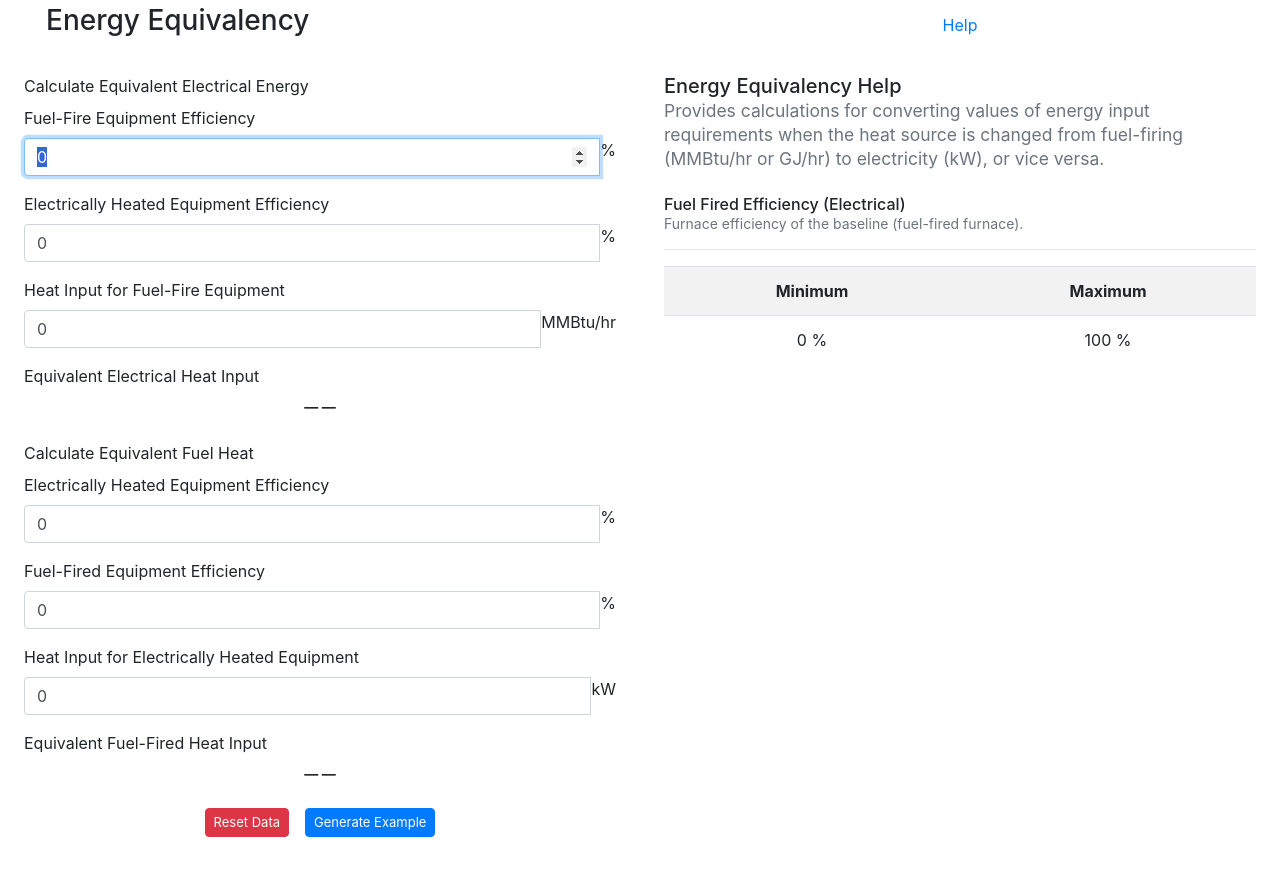
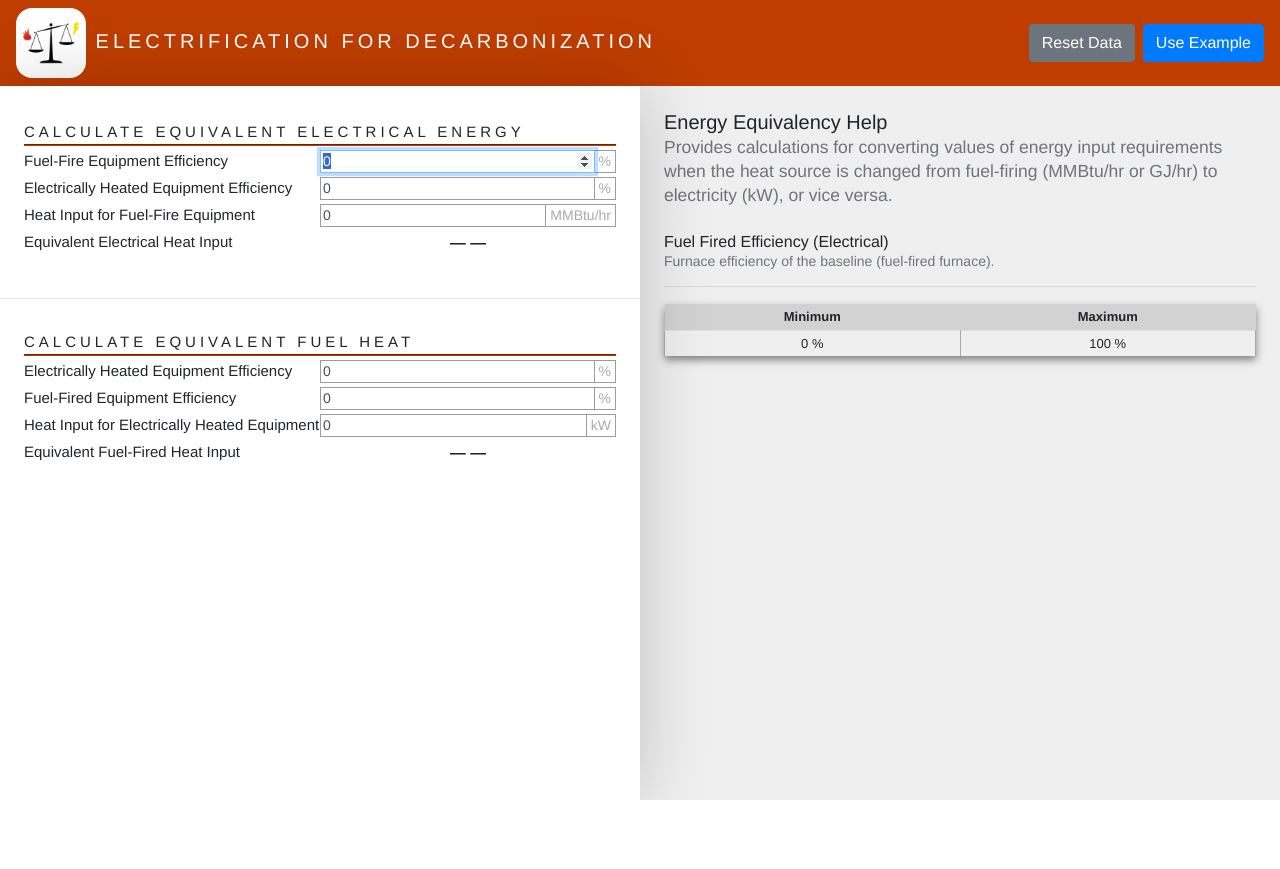
Before and after one commit to ORNL-AMO/Electrification-for-Decarbonization, an Angular app: page / in a window 1280 px wide. After the commit the page ends 800 px from the top, so only its background shows below. Built offline with nearby package versions, Linux system fonts and the light colour scheme.

Commit message:
add styling and icon

```diff
--- a/src/app/app.component.css
+++ b/src/app/app.component.css
@@ -0,0 +1,5 @@
+.container-fluid{
+    margin: 0px;
+    padding: 0px;
+    height: 100vh;
+}
--- a/src/app/app.component.html
+++ b/src/app/app.component.html
@@ -1 +1,8 @@
-<app-energy-equivalency></app-energy-equivalency>
+<div class="container-fluid d-flex flex-column">
+  <div class="p-0">
+    <app-banner></app-banner>
+  </div>
+  <div class="p-0 flex-grow-1">
+    <app-energy-equivalency></app-energy-equivalency>
+  </div>
+</div>
--- a/src/app/app.module.ts
+++ b/src/app/app.module.ts
@@ -3,10 +3,12 @@ import { BrowserModule } from '@angular/platform-browser';
 
 import { AppComponent } from './app.component';
 import { EnergyEquivalencyModule } from './energy-equivalency/energy-equivalency.module';
+import { BannerComponent } from './banner/banner.component';
 
 @NgModule({
   declarations: [
-    AppComponent
+    AppComponent,
+    BannerComponent
   ],
   imports: [
     BrowserModule,
--- /dev/null
+++ b/src/app/banner/banner.component.css
@@ -0,0 +1,15 @@
+.bg-phast{
+    background-color: #BF3D00;
+}
+
+.icon-img{
+    height: 70px;
+    background-color: white;
+    border-radius: 1rem;
+}
+
+.navbar-brand{
+    text-transform: uppercase;
+    display: inline-block;
+    letter-spacing: 4px;
+}
--- /dev/null
+++ b/src/app/banner/banner.component.html
@@ -0,0 +1,14 @@
+<nav class="navbar navbar-dark bg-phast">
+    <div class="navbar-brand p-0">
+        <img src="assets/energy-equ.png" class="icon-img">
+        Electrification for Decarbonization
+    </div>
+
+    <div class="form-inline">
+        <div class="pr-2">
+            <button class="btn btn-secondary my-2 my-sm-0" (click)="resetData()">Reset Data</button>
+        </div>
+
+        <button class="btn btn-primary my-2 my-sm-0" (click)="generateExample()">Use Example</button>
+    </div>
+</nav>
--- /dev/null
+++ b/src/app/banner/banner.component.ts
@@ -0,0 +1,33 @@
+import { Component, OnInit } from '@angular/core';
+import { EnergyEquivalencyService } from '../energy-equivalency/energy-equivalency.service';
+import { EnergyEquivalencyElectric, EnergyEquivalencyFuel } from '../models/energyEquivalency';
+
+@Component({
+  selector: 'app-banner',
+  templateUrl: './banner.component.html',
+  styleUrls: ['./banner.component.css']
+})
+export class BannerComponent implements OnInit {
+
+  constructor(private energyEquivalencyService: EnergyEquivalencyService) { }
+
+  ngOnInit(): void {
+  }
+
+
+  resetData() {
+    let electricData: EnergyEquivalencyElectric = this.energyEquivalencyService.getDefaultElectricData();
+    this.energyEquivalencyService.electricData.next(electricData);
+    let fuelData: EnergyEquivalencyFuel = this.energyEquivalencyService.getDefaultFuelData();
+    this.energyEquivalencyService.fuelData.next(fuelData);
+  }
+
+  generateExample() {
+    let electricData: EnergyEquivalencyElectric = this.energyEquivalencyService.getExampleElectricData();
+    this.energyEquivalencyService.electricData.next(electricData);
+    let fuelData: EnergyEquivalencyFuel = this.energyEquivalencyService.getExampleFuelData();
+    this.energyEquivalencyService.fuelData.next(fuelData);
+  }
+
+
+}
--- a/src/app/energy-equivalency/energy-equivalency-form/electricity-form/electricity-form.component.html
+++ b/src/app/energy-equivalency/energy-equivalency-form/electricity-form/electricity-form.component.html
@@ -1,4 +1,4 @@
-<form [formGroup]="form">
+<form class="p-4" [formGroup]="form">
     <label class="group-label">Calculate Equivalent Electrical Energy</label>
     <div class="form-group">
         <label for="fuelFiredEfficiency1">Fuel-Fire Equipment Efficiency</label>
--- a/src/app/energy-equivalency/energy-equivalency-form/fuel-form/fuel-form.component.html
+++ b/src/app/energy-equivalency/energy-equivalency-form/fuel-form/fuel-form.component.html
@@ -1,4 +1,4 @@
-<form [formGroup]="form">
+<form class="pt-2 pl-4 pr-4 pb-2" [formGroup]="form">
     <label class="group-label pt-2">Calculate Equivalent Fuel Heat</label>
     <div class="form-group">
         <label for="electricallyHeatedEfficiency2">Electrically Heated Equipment Efficiency</label>
--- a/src/app/energy-equivalency/energy-equivalency.component.css
+++ b/src/app/energy-equivalency/energy-equivalency.component.css
@@ -1,4 +1,4 @@
-.results-box {
+/* .results-box {
     border: solid;
     border-radius: 10px;
     border-color: #BF3D00
@@ -19,4 +19,20 @@
 
 .btn-form {
     border-radius: 4px !important;
-}
+} */
+
+
+
+
+.modification {
+    background: #fff;
+    -webkit-box-shadow: 0px 0px 69px -1px rgba(0,0,0,0.2);
+    -moz-box-shadow: 0px 0px 69px -1px rgba(0,0,0,0.2);
+    box-shadow: 0px 0px 69px -1px rgba(0,0,0,0.2);
+    z-index: 2;
+  }
+
+  .scroll-item{
+      max-height: 100% impo !important;
+      overflow-y: auto;
+  }
--- a/src/app/energy-equivalency/energy-equivalency.component.html
+++ b/src/app/energy-equivalency/energy-equivalency.component.html
@@ -1,79 +1,10 @@
-<!-- <div class="d-flex h-100 modify-conditions phast standalone-calculator">
-  <div class="d-flex flex-column modification w-50 mh-100 scroll-item">
-    <div #leftPanelHeader class="d-flex header mr-2 ml-2 pb-1 pt-1 align-items-center">
-      <div class="col-md-auto">
-        <img src="assets/images/calculator-icons/furnace-icons/energy-equ.png" class="ico-size2">
-      </div>
-      <div class="pl-2">
-        <h3>Energy Equivalency</h3>
-      </div>
-    </div>
-    <div class="d-flex flex-column m-4">
-      <app-energy-equivalency-form [formElectric]="formElectric" [formFuel]="formFuel"
-        (updateElectric)="updateElectric($event)" (updateFuel)="updateFuel($event)"
-        [energyEquivalencyElectricOutput]="energyEquivalencyElectricOutput"
-        [energyEquivalencyFuelOutput]="energyEquivalencyFuelOutput" (changeField)="setCurrentField($event)"
-        [settings]="settings"></app-energy-equivalency-form>
-      <div class="w-100 justify-content-center btn-group btn-group-sm">
-        <button type="button" class="btn btn-danger pull-right btn-sm m-2 btn-form" (click)="btnResetData()">
-          Reset Data
-        </button>
-        <!-- add "Generate Example" button. Make sure to use 'btn-primary' instead of 'btn-danger' for styling. --
-        <button type="button" class="btn btn-primary pull-right btn-sm m-2 btn-form" (click)="btnGenerateExample()">
-          Generate Example
-        </button>
-      </div>
-    </div>
+<div class="row no-gutters h-100">
+  <div class="col-6 modification scroll-item pt-2">
+    <app-electricity-form></app-electricity-form>
+    <hr>
+    <app-fuel-form></app-fuel-form>
   </div>
-  <div class="d-flex flex-column w-50 mh-100 scroll-item">
-    <div class="d-flex flex-wrap tabs primary mr-2 ml-2 sticky-top" [ngStyle]="{'height.px': headerHeight}">
-      <div class="flex-fill panel-tab-item h-100 active">
-        <a class="h-100 d-flex justify-content-center align-items-center">
-          <div>Help</div>
-        </a>
-      </div>
-    </div>
-    <div class="d-flex">
-      <app-energy-equivalency-help [currentField]="currentField"></app-energy-equivalency-help>
-    </div>
-  </div>
-</div> -->
-
-
-<div class="d-flex h-100 modify-conditions phast standalone-calculator">
-  <div class="d-flex flex-column modification w-50 mh-100 scroll-item">
-    <div #leftPanelHeader class="d-flex header mr-2 ml-2 pb-1 pt-1 align-items-center">
-      <div class="col-md-auto">
-        <!-- <img src="assets/images/calculator-icons/furnace-icons/energy-equ.png" class="ico-size2"> -->
-      </div>
-      <div class="pl-2">
-        <h3>Energy Equivalency</h3>
-      </div>
-    </div>
-    <div class="d-flex flex-column m-4">
-      <app-electricity-form></app-electricity-form>
-      <app-fuel-form></app-fuel-form>
-      <div class="w-100 justify-content-center btn-group btn-group-sm">
-        <button type="button" class="btn btn-danger pull-right btn-sm m-2 btn-form" (click)="resetData()">
-          Reset Data
-        </button>
-        <!-- add "Generate Example" button. Make sure to use 'btn-primary' instead of 'btn-danger' for styling. -->
-        <button type="button" class="btn btn-primary pull-right btn-sm m-2 btn-form" (click)="generateExample()">
-          Generate Example
-        </button>
-      </div>
-    </div>
-  </div>
-  <div class="d-flex flex-column w-50 mh-100 scroll-item">
-    <div class="d-flex flex-wrap tabs primary mr-2 ml-2 sticky-top" [ngStyle]="{'height.px': headerHeight}">
-      <div class="flex-fill panel-tab-item h-100 active">
-        <a class="h-100 d-flex justify-content-center align-items-center">
-          <div>Help</div>
-        </a>
-      </div>
-    </div>
-    <div class="d-flex">
-      <app-energy-equivalency-help></app-energy-equivalency-help>
-    </div>
+  <div class="col-6">
+    <app-energy-equivalency-help></app-energy-equivalency-help>
   </div>
 </div>
--- a/src/app/energy-equivalency/energy-equivalency.component.ts
+++ b/src/app/energy-equivalency/energy-equivalency.component.ts
@@ -1,7 +1,4 @@
-import { Component, OnInit, ElementRef, ViewChild, HostListener } from '@angular/core';
-import { EnergyEquivalencyService } from './energy-equivalency.service';
-import { FormGroup } from '@angular/forms';
-import { EnergyEquivalencyElectric, EnergyEquivalencyElectricOutput, EnergyEquivalencyFuel, EnergyEquivalencyFuelOutput } from '../models/energyEquivalency';
+import { Component, OnInit } from '@angular/core';
 
 @Component({
   selector: 'app-energy-equivalency',
@@ -9,48 +6,9 @@ import { EnergyEquivalencyElectric, EnergyEquivalencyElectricOutput, EnergyEquiv
   styleUrls: ['./energy-equivalency.component.css']
 })
 export class EnergyEquivalencyComponent implements OnInit {
-  @ViewChild('leftPanelHeader', { static: false }) leftPanelHeader: ElementRef;
 
-  @HostListener('window:resize', ['$event'])
-  onResize(event) {
-    this.resizeTabs();
-  }
-
-  headerHeight: number;
-
-  tabSelect: string = 'results';
-  constructor(private energyEquivalencyService: EnergyEquivalencyService) { }
+  constructor() { }
 
   ngOnInit() {
   }
-
-  ngAfterViewInit() {
-    setTimeout(() => {
-      this.resizeTabs();
-    }, 100);
-  }
-
-  resetData() {
-    let electricData: EnergyEquivalencyElectric = this.energyEquivalencyService.getDefaultElectricData();
-    this.energyEquivalencyService.electricData.next(electricData);
-    let fuelData: EnergyEquivalencyFuel = this.energyEquivalencyService.getDefaultFuelData();
-    this.energyEquivalencyService.fuelData.next(fuelData);
-  }
-
-  generateExample() {
-    let electricData: EnergyEquivalencyElectric = this.energyEquivalencyService.getExampleElectricData();
-    this.energyEquivalencyService.electricData.next(electricData);
-    let fuelData: EnergyEquivalencyFuel = this.energyEquivalencyService.getExampleFuelData();
-    this.energyEquivalencyService.fuelData.next(fuelData);
-  }
-
-  resizeTabs() {
-    if (this.leftPanelHeader) {
-      this.headerHeight = this.leftPanelHeader.nativeElement.clientHeight;
-    }
-  }
-
-  setTab(str: string) {
-    this.tabSelect = str;
-  }
 }
--- a/src/styles.css
+++ b/src/styles.css
@@ -1 +1,125 @@
 /* You can add global styles to this file, and also import other style files */
+
+.container-fluid{
+    font-family: "HelveticaNeue-Light", "Helvetica Neue Light", "Helvetica Neue", Helvetica, Arial, "Lucida Grande", sans-serif;
+    font-size: 18px;
+    background: #efefef;
+  }
+
+
+
+label {
+    margin-bottom: 0px !important;
+    font-size: 15px;
+  }
+  .form-group {
+    margin: 4px 0px !important;
+    position: relative;
+  }
+    .form-group:hover {
+      background: #D5D8DC;
+    }
+    .modal .form-group:hover {
+      background: transparent;
+    }
+  .container-fluid .form-control {
+     border-radius: 0;
+    border-color: #9c9c9c;
+    width: inherit;
+    padding: 2px;
+    line-height: 1;
+    font-size: 14px;
+    height: inherit;
+  }
+  .form-text {
+    margin-top: 0;
+  }
+  select.form-control:not([size]):not([multiple]) {
+    height: inherit;
+  }
+  .container-fluid .form-group:after {
+    display: table;
+    content: "";
+    clear: both;
+  }
+
+  .form-group label, .form-group .form-check {
+      float: left;
+    }
+    .container-fluid .form-group .form-check label {
+      float: none;
+    }
+    .container-fluid .form-group label {
+      width: 50%;
+    }
+
+    .container-fluid .form-group .form-control {
+      width: 50%;
+    }
+
+
+  .input-group {
+    width: inherit !important;
+  }
+  .units{
+      background: white;
+      padding-top: 0px;
+      padding-bottom: 0px;
+      padding-left: 0px;
+      border-radius: 0;
+      padding-right: .25rem;
+      padding-left: .25rem;
+      border-color: #9c9c9c;
+      border-top: solid;
+      border-width: 1px;
+      margin-bottom: 0px;
+      border-style: inset;
+      box-shadow: none;
+      border-left: none;
+        color: #a9a9a9;
+          font-size: 14px;
+               left: 0px;
+       right: 0px;
+       top: 0px;
+       position: inherit;
+   }
+
+   .disabled .units{
+     background-color: #eceeef;
+   }
+
+
+   .group-label{
+    border-bottom: #BF3D00 groove 2px;
+    width: 100%;
+    /* font-size: large; */
+    /* margin: 10px 0 0px 10px; */
+    font-size: 15px;
+    text-transform: uppercase;
+    display: inline-block;
+    letter-spacing: 4px;
+   }
+
+   .table-striped tbody tr:nth-of-type(odd) {
+    background-color: rgba(0, 0, 0, 0.12) !important;
+}
+
+.help-info .hr-spacer{
+    border: groove 1px;
+    width: 100%;
+}
+
+
+.help-info td,.help-info th{
+    font-size: small;
+    padding: 3px !important;
+}
+
+.help-info td{
+    border-right: solid 1px darkgray;
+    border-left: solid 1px darkgray;
+}
+
+.help-info tbody{
+    box-shadow: 0 4px 8px 0 grey
+}
```
Also changed, not shown: src/assets/energy-equ.png (added), 1 other file (tests, documents, lock files or other folders).
